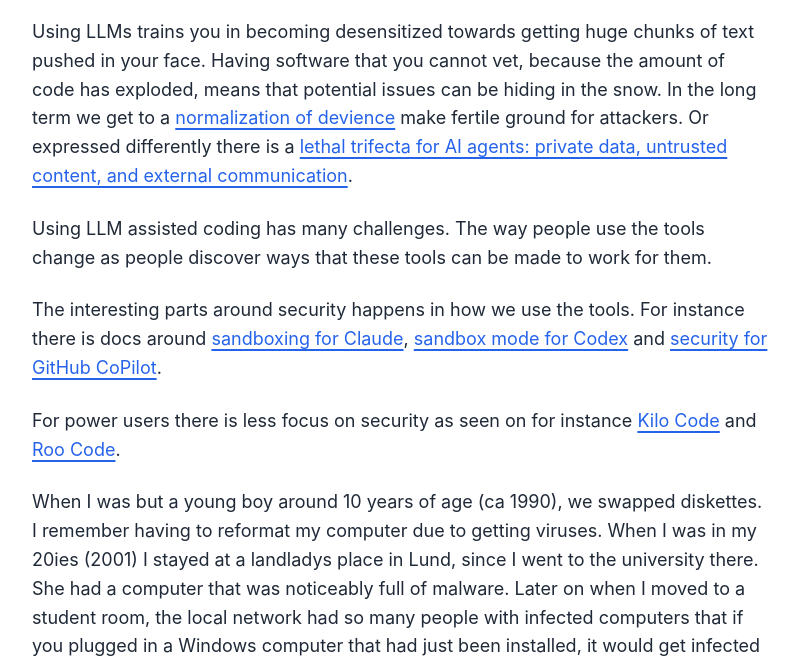
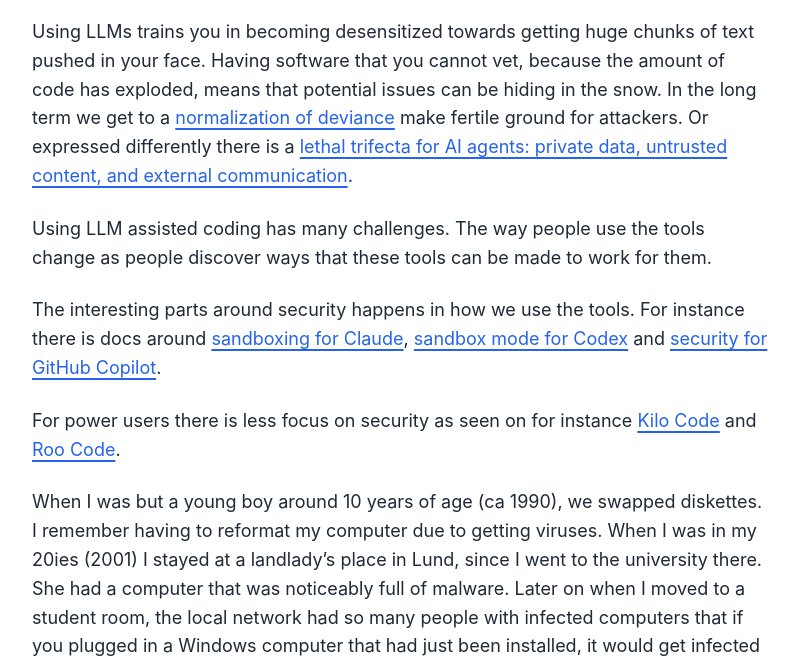
Before and after one commit to wallymathieu/assertfail, a Jekyll site: the page built from _posts/2026-02-22-Prompt-injection-is-the-new-SQL-injection-only-easier.md, in a window 1280 px wide. Shown: the part 676-1335 px from the top of the page, without its empty margins (240-1039 px from the left). Built offline with Jekyll 4.4.1, drawn with Linux system fonts in a browser that asks for light colours; some of the changed text lies outside the part shown.

Commit message:
apply suggestions

```diff
--- a/_posts/2026-02-22-Prompt-injection-is-the-new-SQL-injection-only-easier.md
+++ b/_posts/2026-02-22-Prompt-injection-is-the-new-SQL-injection-only-easier.md
@@ -5,14 +5,14 @@
 tags: LLM
 ---
 
-As I try out more and more of LLM assisted coding. The security issues  feel like they are taken extremely lightly. The security issue I am referencing right now is that like when you use untrusted input an adversery can take advantage. This is not the only security issue. Sam Altman deflects from the issue by talking about people "Google" for help on building biologial weapens using their tools (i.e. that the training corpus contains sufficient information to allow for that). Other people have also expressed that it is a [deflection from real issues](https://www.youtube.com/watch?v=MaFTqjYjADw).
+As I try out more and more of LLM assisted coding. The security issues feel like they are taken extremely lightly. The security issue I am referencing right now is that like when you use untrusted input an adversery can take advantage. This is not the only security issue. Sam Altman deflects from the issue by talking about people "Google" for help on building biologial weapens using their tools (i.e. that the training corpus contains sufficient information to allow for that). Other people have also expressed that it is a [deflection from real issues](https://www.youtube.com/watch?v=MaFTqjYjADw).
 
-Using LLMs trains you in becoming desensitized towards getting huge chunks of text pushed in your face. Having software that you cannot vet, because the amount of code has exploded, means that potential issues can be hiding in the snow. In the long term we get to a [normalization of devience](https://embracethered.com/blog/posts/2025/the-normalization-of-deviance-in-ai/) make fertile ground for attackers. Or expressed differently there is a [lethal trifecta for AI agents: private data, untrusted content, and external communication](https://simonwillison.net/2025/Jun/16/the-lethal-trifecta/).
+Using LLMs trains you in becoming desensitized towards getting huge chunks of text pushed in your face. Having software that you cannot vet, because the amount of code has exploded, means that potential issues can be hiding in the snow. In the long term we get to a [normalization of deviance](https://embracethered.com/blog/posts/2025/the-normalization-of-deviance-in-ai/) make fertile ground for attackers. Or expressed differently there is a [lethal trifecta for AI agents: private data, untrusted content, and external communication](https://simonwillison.net/2025/Jun/16/the-lethal-trifecta/).
 
 Using LLM assisted coding has many challenges. The way people use the tools change as people discover ways that these tools can be made to work for them.
 
-The interesting parts around security happens in how we use the tools. For instance there is docs around [sandboxing for Claude](https://code.claude.com/docs/en/sandboxing), [sandbox mode for Codex](https://developers.openai.com/codex/security/) and [security for GitHub CoPilot](https://docs.github.com/en/copilot/concepts/agents/coding-agent/about-coding-agent#built-in-security-protections).
+The interesting parts around security happens in how we use the tools. For instance there is docs around [sandboxing for Claude](https://code.claude.com/docs/en/sandboxing), [sandbox mode for Codex](https://developers.openai.com/codex/security/) and [security for GitHub Copilot](https://docs.github.com/en/copilot/concepts/agents/coding-agent/about-coding-agent#built-in-security-protections).
 
 For power users there is less focus on security as seen on for instance [Kilo Code](https://web.archive.org/web/20260217153936/https://github.com/Kilo-Org/kilo/security) and [Roo Code](https://web.archive.org/web/20251213140715/https://github.com/RooCodeInc/Roo-Code/security).
 
-When I was but a young boy around 10 years of age (ca 1990), we swapped diskettes. I remember having to reformat my computer due to getting viruses. When I was in my 20ies (2001) I stayed at a landladys place in Lund, since I went to the university there. She had a computer that was noticeably full of malware. Later on when I moved to a student room, the local network had so many people with infected computers that if you plugged in a Windows computer that had just been installed, it would get infected before getting enough security patches from the net. I'm guessing that we are in a [rhyming situation](https://www.goodreads.com/quotes/5382-history-doesn-t-repeat-itself-but-it-does-rhyme).
+When I was but a young boy around 10 years of age (ca 1990), we swapped diskettes. I remember having to reformat my computer due to getting viruses. When I was in my 20ies (2001) I stayed at a landlady's place in Lund, since I went to the university there. She had a computer that was noticeably full of malware. Later on when I moved to a student room, the local network had so many people with infected computers that if you plugged in a Windows computer that had just been installed, it would get infected before getting enough security patches from the net. I'm guessing that we are in a [rhyming situation](https://www.goodreads.com/quotes/5382-history-doesn-t-repeat-itself-but-it-does-rhyme).
```
